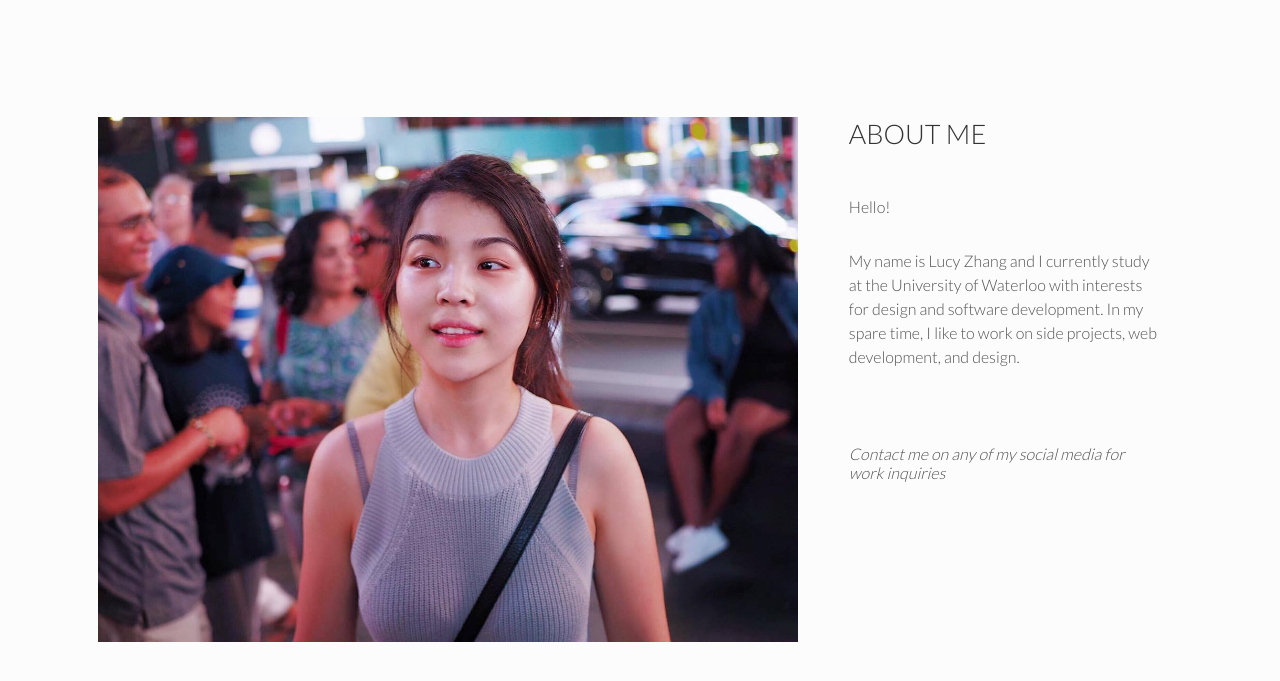
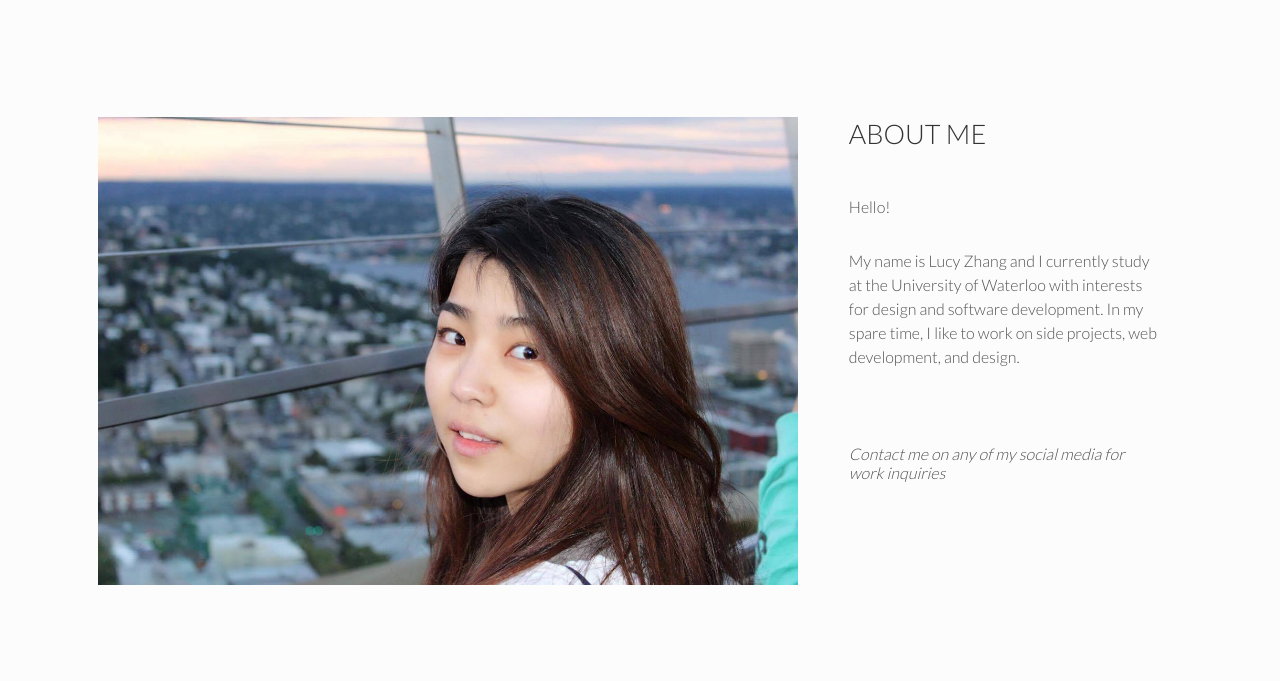
Before and after one commit to lucyzhang211/lucyzhang211.github.io, a plain HTML site: page index.html in a window 1280 px wide. Shown: the part 143-824 px from the top of the page. After the commit the page ends 800 px from the top, so only its background shows below. Drawn offline with Linux system fonts and the light colour scheme.

Commit message:
Update index.html

```diff
--- a/index.html
+++ b/index.html
@@ -23,7 +23,7 @@
             <div class= "aboutme">
                 <div class="aboutme-container">
                     <div class="photo-container">
-                        <img class="aboutme-photo" src="newyork.jpg"/>
+                        <img class="aboutme-photo" src="spaceneedle2.jpg"/>
                     </div>
                     <div class="info">
                         <hi class="subheading"> About Me </hi>
```
